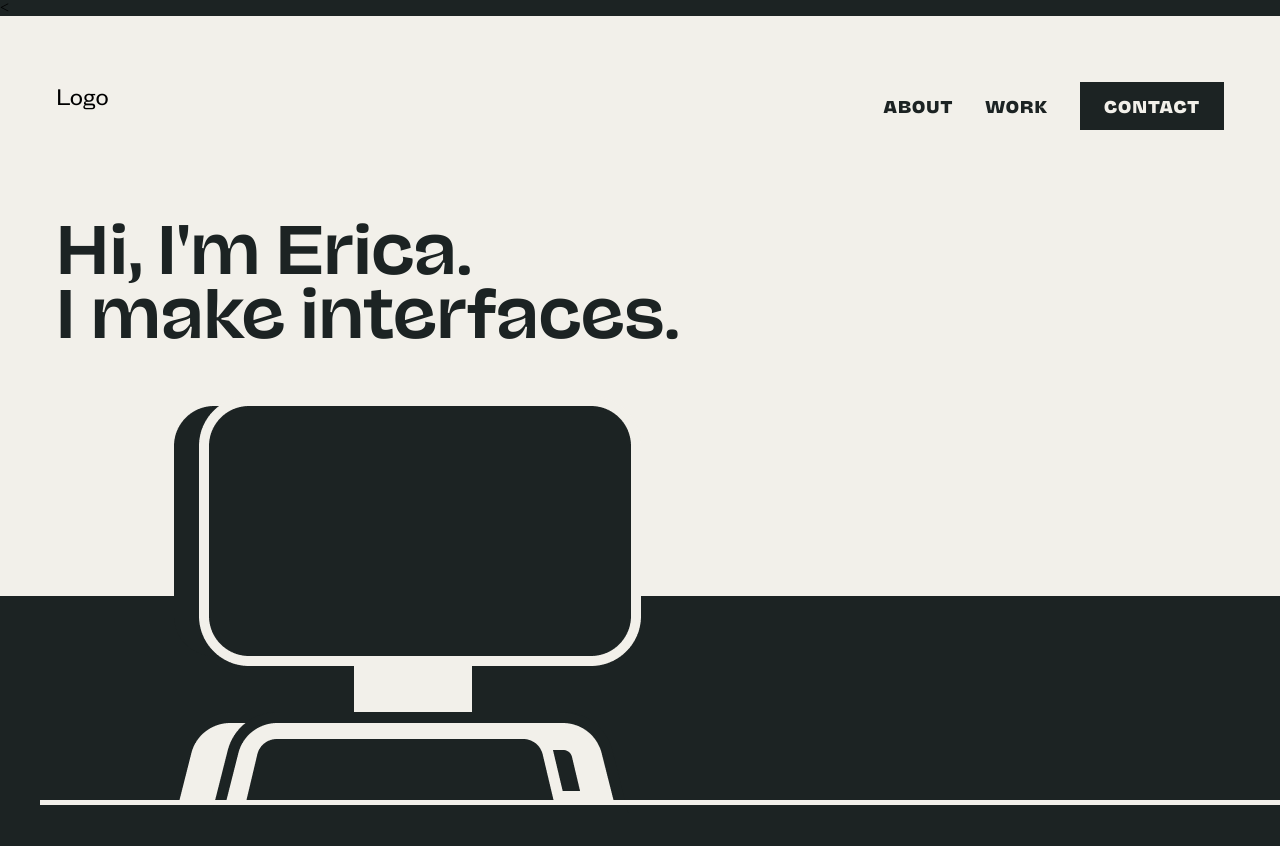
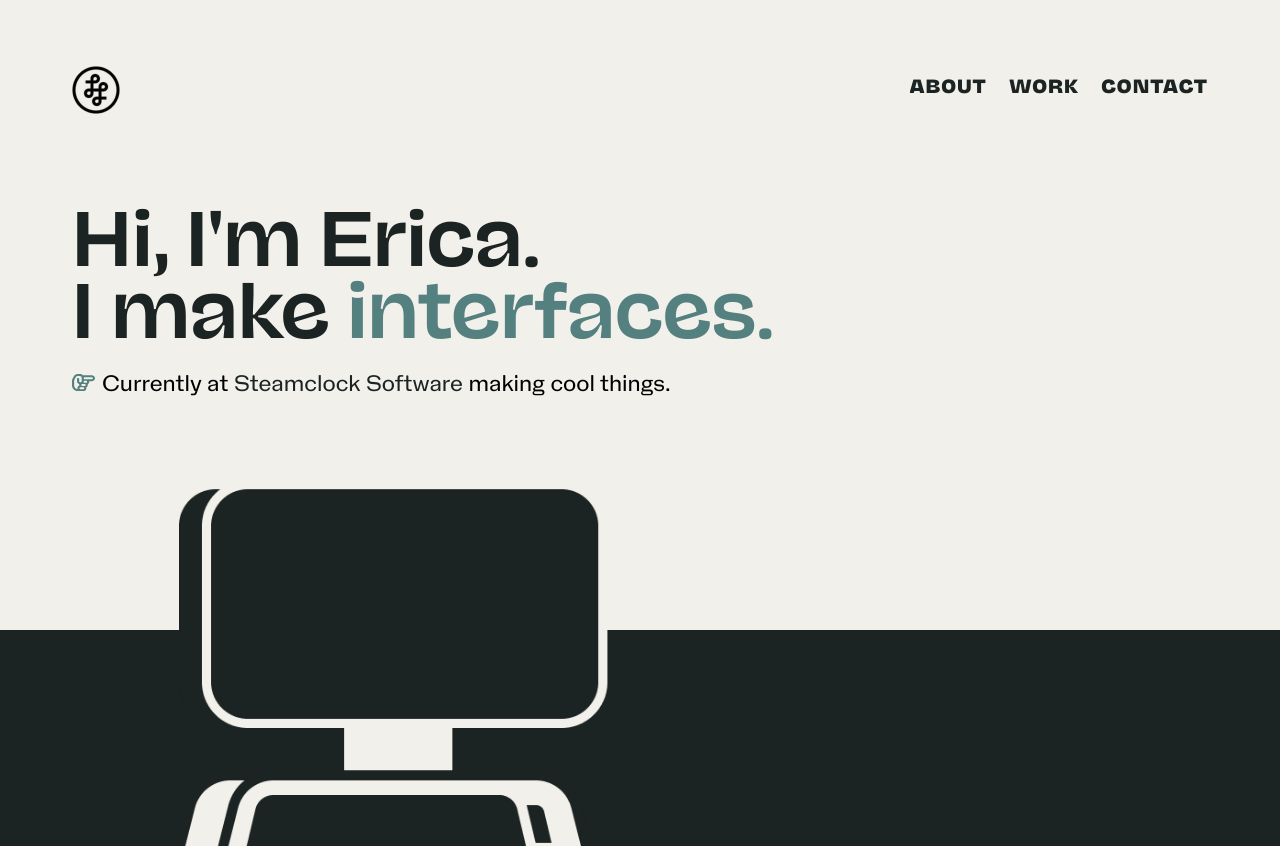
Before and after one commit to ehyleong/ehyleong.github.io, a Jekyll site: the page built from index.html, in a window 1280 px wide. Shown: the top 846 px of the page. Built offline with Jekyll 4.4.1, drawn with Linux system fonts in a browser that asks for light colours; some of the changed text lies outside the part shown; grey boxes are pictures that could not be loaded.

Commit message:
Style changes

```diff
--- a/_layouts/home.html
+++ b/_layouts/home.html
@@ -5,7 +5,7 @@
     <meta name="viewport" content="width=device-width, initial-scale=1.0">
     <title>{{ page.title }}</title>
     <link rel="stylesheet" href="/css/style.css">
-    <<script src="https://ajax.googleapis.com/ajax/libs/jquery/3.3.1/jquery.min.js"></script>
+    <script src="https://ajax.googleapis.com/ajax/libs/jquery/3.3.1/jquery.min.js"></script>
       <script>
       $(document).ready(function(){
         // Add smooth scrolling to all links
--- a/_sass/home.scss
+++ b/_sass/home.scss
@@ -1,9 +1,11 @@
 @import 'leongkit.scss';
+@import 'variables/main.scss';
 
 // Global Styles
 
 html {
 	scroll-behavior: smooth;
+	font-size: 16px;
 }
 
 body {
@@ -12,44 +14,79 @@
 	flex-direction: column;
 }
 
-h1, h2, h3, ul {
+.wrap {
+	max-width: 1200px;
+	margin: 0 auto;
+
+	@media only screen and (max-width: 90rem) {
+		padding-left: 1rem;
+		padding-right: 1rem;
+	}
+}
+
+// Text Styles
+
+h1, h2, h3, p {
 	font-family: "NaNJaune-MidiMedium";
+	padding-bottom: 30px;
 }
 
 h1 {
-	font-size: 4em;
+	font-size: 4.5em;
 	line-height: 1em;
+
+	@media only screen and (max-width: 800px) {
+		font-size: 3.5em;
+		line-height: 0.9em;
+	}
+
+	@media only screen and (max-width: 600px) {
+		font-size: 3.5em;
+		line-height: 0.9em;
+	}
 }
 
 h2 {
-	font-size: 2em;
+	font-size: 4em;
 	line-height: 1.4em;
+
+	@media only screen and (max-width: 800px) {
+		font-size: 3em;
 	}
 
-h3{
+	@media only screen and (max-width: 600px) {
+		font-size: 2.5em;
+	}
+}
+
+h3 {
+	font-size: 2.2em;
+	line-height: 1.2em;
+
+	@media only screen and (max-width: 800px) {
 		font-size: 2em;
 	}
-
-li {
-	font-size: 1em;
 }
 
-p {
+li, p {
 	font-family: "NaNHolo-Regular";
 	font-size: 1.4em;
-	line-height: 1.6em;
+	line-height: 1.4em;
+	display: inline-block;
 }
 
-.wrap {
-	max-width: 1200px;
-	margin: 0 auto;
+
+span {
+	color: $teal;
 }
 
 a {
-	font-family: "NaNJaune-MidiBold";
-	text-transform: uppercase;
-	letter-spacing: 1px;
 	color: $charcoal;
+	transition: all 150ms ease-in-out;
+
+	&:hover {
+		color: $teal;
+	}
 }
 
 .button {
@@ -58,6 +95,10 @@
 	vertical-align: center;
 	padding: 1em 0.5em;
 	margin-left: 1em;
+
+	&:hover {
+		background: $teal;
+	}
 
 	a {
 		color: $beige;
@@ -70,10 +111,24 @@
 	background: $beige;
 	padding-top: 50px;
 
+	@media only screen and (max-width: 400px) {
+		padding-top: 20px;
+	}
+
 	.logo {
 		display: flex;
+		img {
+			height: 48px;
+			width: auto;
+			mix-blend-mode: multiply;
+
 			@media only screen and (max-width: 400px) {
-		justify-content: center;
+				height: 32px;
+			}
+		}
+
+		@media only screen and (max-width: 400px) {
+			justify-content: flex-start;
 			align-items: center;
 		}
 	}
@@ -83,55 +138,103 @@
 		justify-content: flex-end;
 		align-items: center;
 
-		a{
+		li {
 			padding-left: 1em;
-			padding-right: 1em;
+
+			&:nth-child(1){
+				padding-left: 0;
+			}
+
+			a {
+				display: inline-block;
+				font-family: "NaNJaune-MidiBold";
+				font-size: 0.8em;
+				text-transform: uppercase;
+				letter-spacing: 1px;
+				color: $charcoal;
+				overflow: hidden;
+				position: relative;
+				line-height: 2em;
+
+				@media only screen and (max-width: 500px) {
+					font-size: .6em;
+				}
+
+				&:after {
+					position: absolute;
+					content: '';
+					bottom: 0;
+					left: 0;
+					width: 100%;
+					height: 3px;
+					background-color: $teal;
+					opacity: 0;
+					transform: translate3d(-100%, 0, 0);
+					transition: opacity 300ms, transform 300ms;
+				}
+
+				&:hover {
+					color: $teal;
+
+					&:after {
+						transform: translate3d(0, 0, 0);
+						opacity: 1;
 					}
 				}
-
+			}
+		}
+	}
 }
 
 header {
 	background: $beige;
-	height: 50vh;
+	height: 500px;
+	padding-top: $spacer/2;
+
+	@media only screen and (max-width: 64rem) {
+		padding-top: $spacer/4;
+		height: 400px;
+	}
 
 	h1 {
 		color: $charcoal;
-		padding-top: $spacer/2;
+	}
+
+	.icon {
+		&:before {
+			display:inline-block;
+			content: '';
+			background-image: url('/img/hand-point-right.svg');
+			background-size: cover;
+			height: 17px;
+			width: 23px;
+			margin-right: 7px;
+		}
 	}
 }
 
 .hero-image {
-	margin-top: -200px;
+	margin-top: -150px;
 
-		@media only screen and (max-width: 800px) {
+	@media only screen and (max-width: 64rem){
+		margin-top: -75px;
+	}
+
+	@media only screen and (max-width: 40rem) {
+		margin-top: -25px;
+	}
 
 	img {
-				height: 20%;
-			}
+		height: auto;
+		width: 100%;
 	}
 }
 
 section {
-	padding-top: $spacer/2;
 	color: $beige;
-
-	h1 {
-		padding-bottom: 20px;
-	}
-
-	p {
-		padding-bottom: 20px;
-	}
-}
-
-.about {
-	padding-top: $spacer;
 }
 
 .work {
-
-	padding-top: $spacer;
 
 	h1 {
 		padding-bottom: $spacer/2;
@@ -144,12 +247,37 @@
 }
 
 footer {
-	padding-top: $spacer;
 	padding-bottom: $spacer;
 	color: $beige;
 
-	h1 {
-		padding-bottom: 20px;
+	a {
+		color: $beige;
+
+		&:hover {
+			color: $blurple;
+		}
+	}
+
+	li {
+		display: inline;
+		margin-right: 0.65em;
+	}
+}
+
+.spacer {
+	padding-top: $spacer;
+
+	@media only screen and (max-width: 40rem) {
+		padding-top: $spacer/2;
+	}
+}
+
+.img-spacer{
+	padding-right: 20px;
+
+	@media only screen and (max-width: 40rem){
+		height: 0.8em;
+		width: auto;
 	}
 }
 
--- a/_sass/leongkit.scss
+++ b/_sass/leongkit.scss
@@ -23,3 +23,5 @@
 
 $charcoal: #1C2323;
 $beige: #F2F0EA;
+$teal: #548080;
+$blurple: #7949FF;
--- a/index.html
+++ b/index.html
@@ -5,11 +5,13 @@
 
 <nav>
   <div class="wrap row">
-      <div class="col-lg col-xs logo"><p>Logo</p></div>
+      <div class="col-lg col-xs logo">
+        <img src="/img/Logo@2x.png"/>
+      </div>
       <ul class="col-lg col-xs">
-        <a href="#about">About</a>
-        <a href="#work">Work</a>
-        <div class="button"><a href="#contact">Contact</a></div>
+        <li><a href="#about">About</a></li>
+        <li><a href="#work">Work</a></li>
+        <li><a href="#contact">Contact</a></li>
       </ul>
     </div>
   </div>
@@ -18,7 +20,8 @@
 <header>
   <div class="row wrap">
     <div class="col-xs-12">
-      <h1>Hi, I'm Erica. <br>I make interfaces.</h1>
+      <h1>Hi, I'm Erica. <br>I make <span>interfaces.</span></h1>
+      <p class="icon">Currently at <a href="#">Steamclock Software</a> making cool things.</p>
     </div>
   </div>
 </header>
@@ -28,36 +31,45 @@
 </div>
 
 <section class="wrap">
-  <div class="about row" id="about">
+  <div class="about row spacer" id="about">
     <div class="col-lg-6 col-md-5 col-xs-12">
-      <h1>About</h1>
+      <h2><img src="/img/icon-about.svg/" class="img-spacer">About</h2>
     </div>
     <div class="col-lg-6 col-md-7 col-xs-12">
-      <p>Lorem ipsum dolor sit amet, consectetur adipiscing elit. Suspendisse dictum orci lectus. In hac habitasse platea dictumst. Sed malesuada cursus dolor eget tincidunt. Proin commodo est ac nibh tempus, non efficitur nunc dignissim. Duis eget diam nibh. Aenean ac ante placerat, ornare ante sed, lobortis tortor.</p>
-
-      <p>Curabitur commodo vitae nunc at consequat. Duis pretium ligula eu nulla pharetra, nec dictum neque sollicitudin. Integer in arcu semper, placerat erat auctor, elementum sapien. Nam mauris erat, ultricies in neque iaculis, blandit hendrerit elit. Fusce et lorem in erat rutrum placerat et ut velit. Maecenas eu quam non nibh pharetra aliquam.
+      <h3>Erica Leong is a visual designer based in Vancouver.</h3>
+      <p>Visual designer by day, cat whisperer by night. Erica loves to go on walks in the outdoors and play with her cat.
       </p>
     </div>
   </div>
 
-  <div class="work row" id="work">
+  <div class="work row spacer" id="work">
     <div class="col-lg-12 col-xs-12">
-      <h1>Work</h1>
+      <h2><img src="/img/icon-work.svg/" class="img-spacer">Work</h2>
     </div>
     <div class="row">
-      <div class="col-lg-6 col-xs-12"><div class="project"></div></div>
-      <div class="col-lg-6 col-xs-12"><div class="project"></div></div>
-      <div class="col-lg-6 col-xs-12"><div class="project"></div></div>
-      <div class="col-lg-6 col-xs-12"><div class="project"></div></div>
+      <div class="col-sm-6 col-xs-12"><div class="project"></div></div>
+      <div class="col-sm-6 col-xs-12"><div class="project"></div></div>
+      <div class="col-sm-6 col-xs-12"><div class="project"></div></div>
+      <div class="col-sm-6 col-xs-12"><div class="project"></div></div>
     </div>
   </div>
 </section>
 
-<footer class="row wrap" id="contact">
-  <div class="col-lg-6 col-md-5 col-xs-12">
-    <h1>Contact</h1>
+<footer class="row wrap spacer" id="contact">
+  <div class="col-md-6 col-xs-12">
+    <h2><img src="/img/icon-contact.svg/" class="img-spacer">Contact</h2>
   </div>
-  <div class="col-lg-6 col-md-7 col-xs-12">
-    <h2>Hey, got a project? Feel free to get in touch.</h2>
+  <div class="col-md-6 col-xs-12">
+    <h3>Got a project? <br>Feel free to <a href="#">get in touch.</a></h3>
+  </div>
+  <div class="row">
+    <div class="col-md-offset-6 col-md-6 col-xs-12">
+      <ul>
+        <li><a href="#">Twitter</a></li>
+        <li><a href="#">Dribbble</a></li>
+        <li><a href="#">LinkedIn</a></li>
+        <li><a href="#">Instagram</a></li>
+      </li>
+    </div>
   </div>
 </footer>
```
Also changed, not shown: img/Logo.png (added), img/Logo@2x.png (added), img/hand-point-right.svg (added), img/icon-about.svg (added), img/icon-contact.svg (added), img/icon-work.svg (added). Lines whose indentation alone changed are shown as unchanged.
